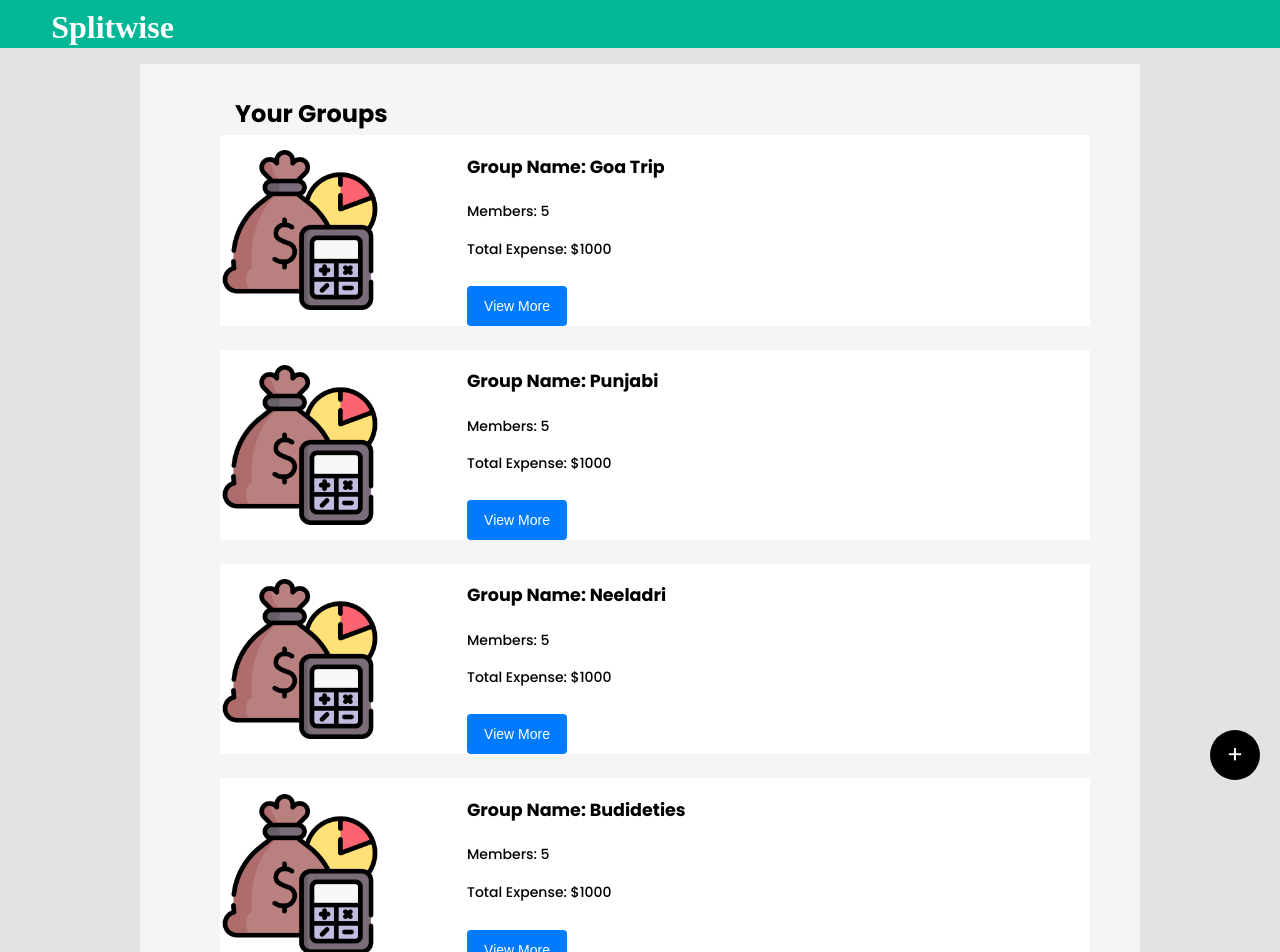
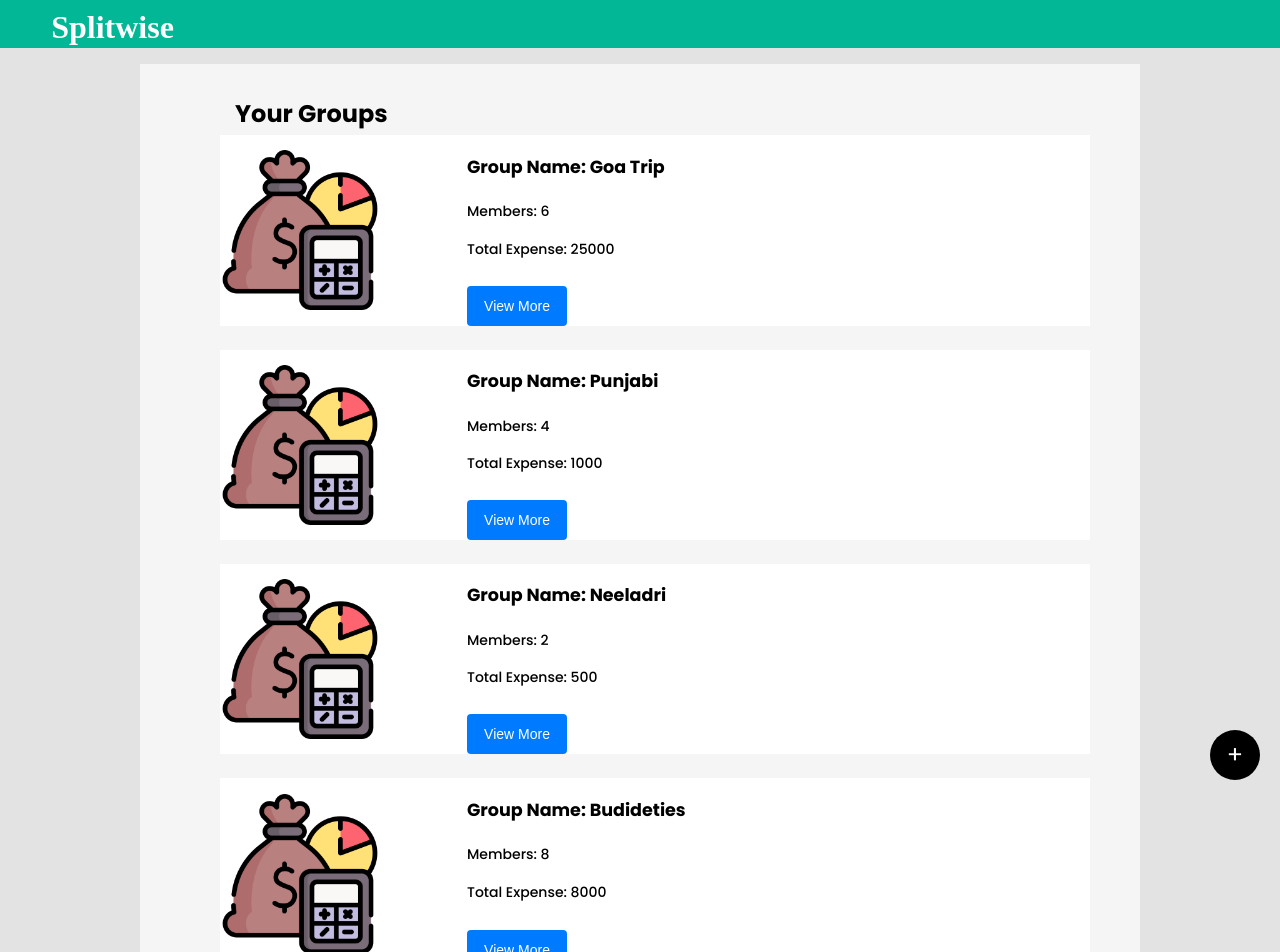
Before and after one commit to SuryaVamsi23/SPE_Project, a React (Create React App) app in the folder splitwise/: page /viewgroups in a window 1280 px wide. Shown: the top 952 px of the page. Built offline with nearby package versions, Linux system fonts and the light colour scheme.

Commit message:
Added test cases to GroupCard

```diff
--- a/splitwise/src/Components/ViewGroups/GroupCard.js
+++ b/splitwise/src/Components/ViewGroups/GroupCard.js
@@ -10,15 +10,15 @@ class GroupCard extends Component {
     state = {};
 
     render() {
-        const { groupName } = this.props;
+        const { groupName,members,cost } = this.props;
 
         return (
             <div className="groupcontainer">
                 <img src={require(`../../assets/groupicon.png`)} alt="Group Icon" className="groupicon" />
                 <div className="group-info">
                     <h3>Group Name: {groupName}</h3>
-                    <p>Members: 5</p>
-                    <p>Total Expense: $1000</p>
+                    <p>Members: {members}</p>
+                    <p>Total Expense: {cost}</p>
                     <Link to="/groups">
                         <button className="view-more-button">View More</button>
                     </Link>
--- a/splitwise/src/Components/ViewGroups/ViewGroups.js
+++ b/splitwise/src/Components/ViewGroups/ViewGroups.js
@@ -36,11 +36,11 @@ class ViewGroups extends Component {
             <div className="viewgroupwrapper">
               <div className="viewgroupbody">
               <span className = "yourgroups">Your Groups</span>
-                <GroupCard groupName="Goa Trip" />
-                <GroupCard groupName="Punjabi" />
-                <GroupCard groupName="Neeladri" />
-                <GroupCard groupName="Budideties" />
-                <GroupCard groupName="timepass" />
+                <GroupCard groupName="Goa Trip" members="6" cost="25000" />
+                <GroupCard groupName="Punjabi" members="4" cost="1000"/>
+                <GroupCard groupName="Neeladri" members="2" cost="500"/>
+                <GroupCard groupName="Budideties" members="8" cost="8000" />
+                <GroupCard groupName="timepass" members="12" cost="17000"/>
               </div>
             </div>
           </div>
```
Also changed, not shown: 1 other file (tests, documents, lock files or other folders).
